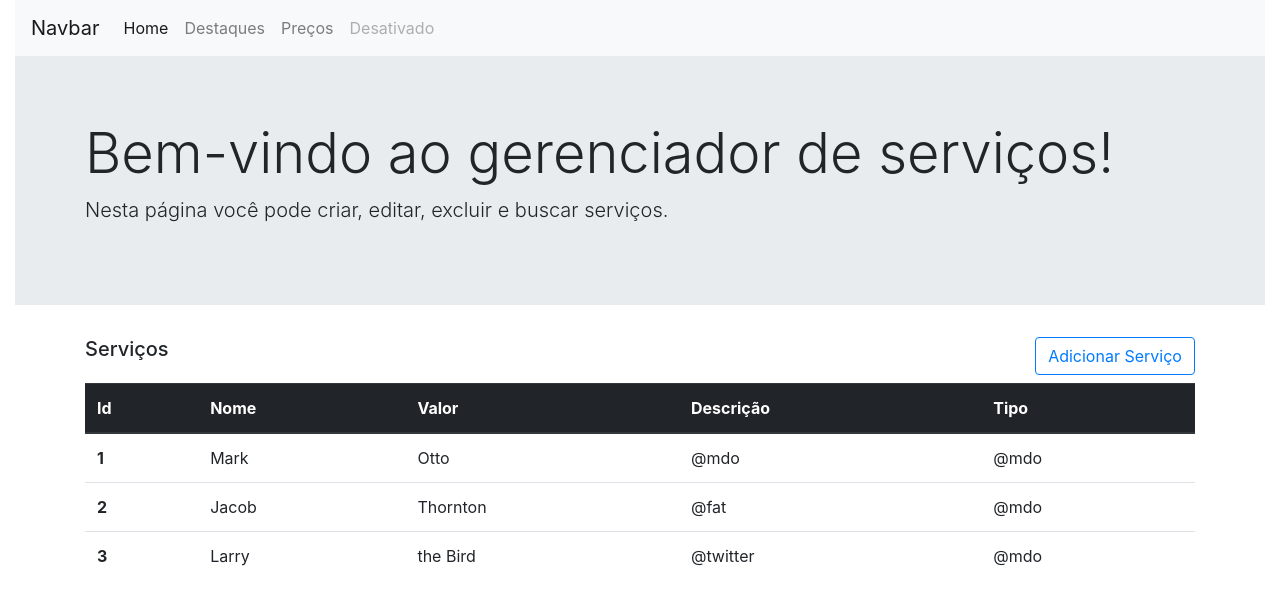
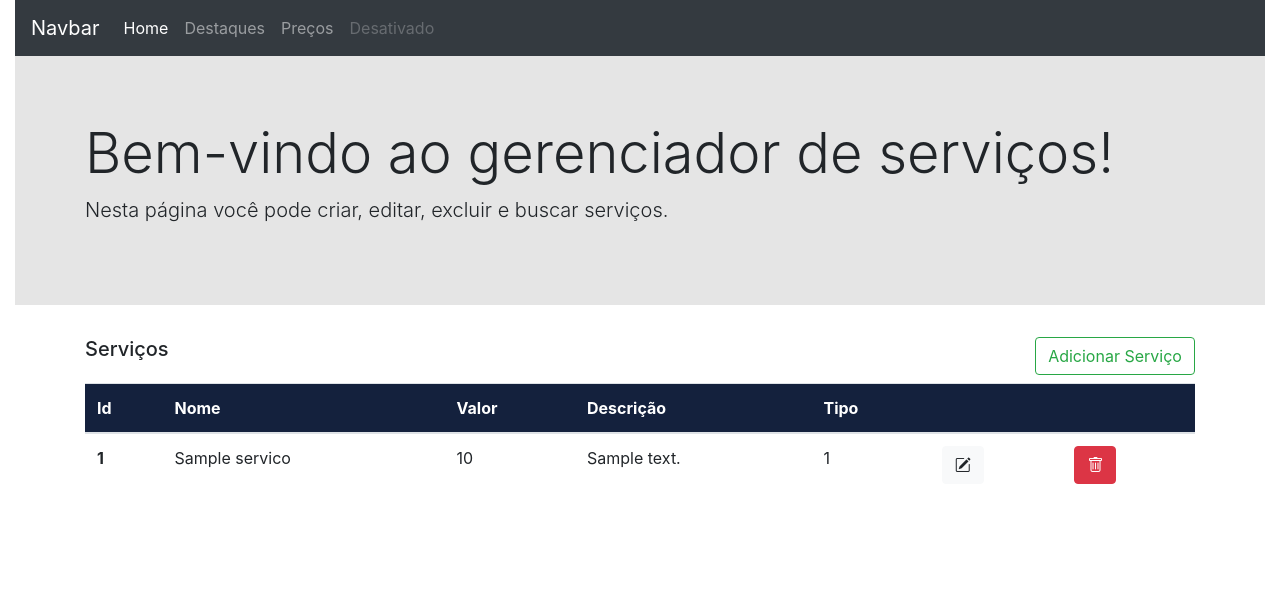
Before and after one commit to MariaEduardaBarros/T1_DesWeb, a PHP site: page /servicos.php in a window 1280 px wide. Shown: the top 605 px of the page. Run offline with PHP 8.4, Linux system fonts and the light colour scheme; tables that the repository leaves empty or names only in its code hold one stand-in row (values such as "Sample post").

Commit message:
Adicionando pastas para organização

```diff
--- a/controllers/processa_servico.php
+++ b/controllers/processa_servico.php
@@ -0,0 +1,43 @@
+<?php
+require_once '../dao/conexao.inc.php';
+
+if(isset($_POST)){
+    $acao = $_POST['acao'] ?? '';
+
+    if($acao == 'cadastrar'){
+
+        $nome = $_POST['nome'];
+        $valor = $_POST['valor'];
+        $descricao = $_POST['descricao'];
+        $tipo_servico = $_POST['tipo_servico'];
+        $sql = $conn->prepare("INSERT INTO servicos (nome, valor, descricao, id_tipo) VALUES (:nome, :valor, :descricao, :tipo_servico)");
+        $sql->bindValue(':nome', $nome);
+        $sql->bindValue(':valor', $valor);
+        $sql->bindValue(':descricao', $descricao);
+        $sql->bindValue(':tipo_servico', $tipo_servico);
+        if($sql->execute()){
+            header('Location: ../views/servicos.php?msg=1');
+        } else {
+            header('Location: ../views/servicos.php?msg=2');
+        }
+    }
+    if($acao == 'deletar'){
+        $id_servico = $_POST['id_servico'];
+        $sql = $conn->prepare("DELETE FROM servicos WHERE id_servico = :id_servico");
+        $sql->bindValue(':id_servico', $id_servico);
+        if($sql->execute()){
+            header('Location: ../views/servicos.php?msg=3');
+        } else {
+            header('Location: ../views/servicos.php?msg=4');
+        }
+    }
+}
+
+$sql = $conn->prepare("SELECT * FROM servicos");
+$sql->execute();
+$servicos = $sql->fetchAll(PDO::FETCH_ASSOC);
+
+
+
+
+?>
--- /dev/null
+++ b/dao/conexao.inc.php
@@ -0,0 +1,9 @@
+<?php
+    $servidor_mysql = 'localhost';
+    $usuario = 'root';
+    $senha = '';
+    $nome_banco = 'lojat3ek';
+
+    $conn = new PDO("mysql:host=$servidor_mysql;dbname=$nome_banco", "$usuario", "$senha");
+
+?>
--- /dev/null
+++ b/views/css/style-servicos.css
@@ -0,0 +1,17 @@
+body {
+    background-color: white;
+}
+
+
+#jumbotron {
+    background-color: #E5E5E5;
+}
+
+#tabela-servicos thead{
+    background-color: #14213D;
+    color: #FFFFFF;
+}
+
+#tabela-servicos tbody{
+    background-color: #FFFFFF;
+}
--- a/views/login.php
+++ b/views/login.php
@@ -8,6 +8,7 @@
     <link rel="preconnect" href="https://fonts.googleapis.com">
     <link rel="preconnect" href="https://fonts.gstatic.com" crossorigin>
     <link href="https://fonts.googleapis.com/css2?family=Inter:ital,opsz,wght@0,14..32,100..900;1,14..32,100..900&family=Poppins:ital,wght@0,100;0,200;0,300;0,400;0,500;0,600;0,700;0,800;0,900;1,100;1,200;1,300;1,400;1,500;1,600;1,700;1,800;1,900&family=Rubik:ital,wght@0,300..900;1,300..900&display=swap" rel="stylesheet">
+
 </head>
 <body>
     <div id="auth-container">
--- a/views/servicos.php
+++ b/views/servicos.php
@@ -1,3 +1,7 @@
+<?php
+    require_once "../controllers/processa_servico.php";
+?>
+
 <!DOCTYPE html>
 <html lang="en">
 <head>
@@ -5,15 +9,17 @@
     <meta name="viewport" content="width=device-width, initial-scale=1.0">
     <title>Document</title>
     <link rel="stylesheet" href="https://stackpath.bootstrapcdn.com/bootstrap/4.1.3/css/bootstrap.min.css" integrity="sha384-MCw98/SFnGE8fJT3GXwEOngsV7Zt27NXFoaoApmYm81iuXoPkFOJwJ8ERdknLPMO" crossorigin="anonymous">
+    <link rel="stylesheet" href="https://cdn.jsdelivr.net/npm/bootstrap-icons@1.11.3/font/bootstrap-icons.css">
     <script src="https://code.jquery.com/jquery-3.3.1.slim.min.js" integrity="sha384-q8i/X+965DzO0rT7abK41JStQIAqVgRVzpbzo5smXKp4YfRvH+8abtTE1Pi6jizo" crossorigin="anonymous"></script>
     <script src="https://cdnjs.cloudflare.com/ajax/libs/popper.js/1.14.3/umd/popper.min.js" integrity="sha384-ZMP7rVo3mIykV+2+9J3UJ46jBk0WLaUAdn689aCwoqbBJiSnjAK/l8WvCWPIPm49" crossorigin="anonymous"></script>
     <script src="https://stackpath.bootstrapcdn.com/bootstrap/4.1.3/js/bootstrap.min.js" integrity="sha384-ChfqqxuZUCnJSK3+MXmPNIyE6ZbWh2IMqE241rYiqJxyMiZ6OW/JmZQ5stwEULTy" crossorigin="anonymous"></script>
+    <link rel="stylesheet" href="css/style-servicos.css">
 </head>
 <body>
     <div class="container-fluid">
         <div class="row">
             <div class="col-md-12">
-                <nav class="navbar navbar-expand-lg .d-print-none navbar-light bg-light">
+                <nav class="navbar navbar-dark bg-dark navbar-expand-lg .d-print-none" id="navbar">
                     <a class="navbar-brand" href="#">Navbar</a>
 
                     <button class="navbar-toggler" type="button" data-toggle="collapse" data-target="#navbarNavAltMarkup" aria-controls="navbarNavAltMarkup" aria-expanded="false" aria-label="Alterna navegação">
@@ -34,7 +40,7 @@
         </div>
         <div class="row">
             <div class="col-md-12">
-                <div class="jumbotron jumbotron-fluid">
+                <div class="jumbotron jumbotron-fluid" id="jumbotron">
                     <div class="container">
                         <h1 class="display-4">Bem-vindo ao gerenciador de serviços!</h1>
                         <p class="lead">Nesta página você pode criar, editar, excluir e buscar serviços.</p>
@@ -46,9 +52,11 @@
             <div class="col-md-12">
                 <div class="container">
                     <div class="row mb-2">
-                        <div class="col-md-10"><h5>Serviços</h5></div>
+                        <div class="col-md-10">
+                            <h5>Serviços</h5>
+                        </div>
                         <div class="col md-2">
-                            <button type="button" class="btn btn-outline-primary btn-block" data-toggle="modal" data-target="#modalExemplo">Adicionar Serviço</button>
+                            <button type="button" class="btn btn-outline-success btn-block" data-toggle="modal" data-target="#modalExemplo">Adicionar Serviço</button>
                             <div class="modal fade" id="modalExemplo" tabindex="-1" role="dialog" aria-labelledby="exampleModalLabel" aria-hidden="true">
                                 <div class="modal-dialog" role="document">
                                     <div class="modal-content">
@@ -59,7 +67,7 @@
                                             </button>
                                         </div>
                                         <div class="modal-body">
-                                            <form action="processa_servico.php" method="post">
+                                            <form action="../controllers/processa_servico.php" method="post">
                                                 <input type="hidden" name="acao" value="cadastrar">
                                                 <div class="form-group">
                                                     <label for="nome">Nome</label>
@@ -102,39 +110,63 @@
                             </div>
                         </div>
                     </div>
-                    <form action="processa_servico.php" method="post">
-                        <table class="table">
-                            <thead class="thead-dark">
+                    <div class="row">
+                        <div class="col-md-12">
+                            <?php
+                                if (isset($_REQUEST['msg'])){
+                                    if ($_REQUEST['msg'] == 1) {
+                            ?>
+                                    <div class="alert alert-success alert-dismissible fade show" role="alert">
+                                        <?php echo "Sucesso ao adicionar novo serviço" ?>
+                                        <button type="button" class="close" data-dismiss="alert" aria-label="Close">
+                                            <span aria-hidden="true">&times;</span>
+                                        </button>
+                                    </div>
+
+                                    <?php
+                                    } elseif ($_REQUEST['msg'] == 2) {
+                                    ?>
+                                    <div class="alert alert-danger alert-dismissible fade show" role="alert">
+                                        <?php echo "Erro ao adicionar novo serviço" ?>
+                                        <button type="button" class="close" data-dismiss="alert" aria-label="Close">
+                                            <span aria-hidden="true">&times;</span>
+                                        </button>
+                                    </div>
+                            <?php
+                                    }
+                                }
+                            ?>
+
+                            <form action="../controllers/processa_servico.php" method="post">
+                                <table class="table" id="tabela-servicos">
+                                    <thead class="thead p-0 m-0">
                                         <tr>
                                         <th scope="col">Id</th>
                                         <th scope="col">Nome</th>
                                         <th scope="col">Valor</th>
                                         <th scope="col">Descrição</th>
                                         <th scope="col">Tipo</th>
+                                        <th scope="col"></th>
+                                        <th scope="col"></th>
                                         </tr>
                                     </thead>
                                     <tbody>
+                                        <?php
+                                            foreach ($servicos as $servico) {
+                                        ?>
                                         <tr>
-                                    <th scope="row">1</th>
-                                    <td>Mark</td>
-                                    <td>Otto</td>
-                                    <td>@mdo</td>
-                                    <td>@mdo</td>
+                                            <th scope="row"><?= $servico['id_servico'] ?></th>
+                                            <td><?= $servico['nome'] ?></td>
+                                            <td><?= $servico['valor'] ?></td>
+                                            <td><?= $servico['descricao'] ?></td>
+                                            <td><?= $servico['id_tipo'] ?></td>
+                                            <td><button type="submit" value="<?php $servico['id_servico']?>" class="btn btn-light"><i class="bi bi-pencil-square"></i></button></td>
+                                            <td><button type="submit" name="acao" value="deletar" class="btn btn-danger"><i class="bi bi-trash"></i></button></td>
+                                            <input type="hidden" name="id_servico" value="<?= $servico['id_servico'] ?>">
                                         </tr>
-                                <tr>
-                                    <th scope="row">2</th>
-                                    <td>Jacob</td>
-                                    <td>Thornton</td>
-                                    <td>@fat</td>
-                                    <td>@mdo</td>
-                                </tr>
-                                <tr>
-                                    <th scope="row">3</th>
-                                    <td>Larry</td>
-                                    <td>the Bird</td>
-                                    <td>@twitter</td>
-                                    <td>@mdo</td>
-                                </tr>
+                                        <?php
+                                            }
+                                        ?>
                                     </tbody>
                                 </table>
                             </form>
@@ -142,5 +174,7 @@
                     </div>
                 </div>
             </div>
+        </div>
+    </div>
 </body>
 </html>
```
Also changed, not shown: classes/servico.inc.php (added). Lines whose indentation alone changed are shown as unchanged.
